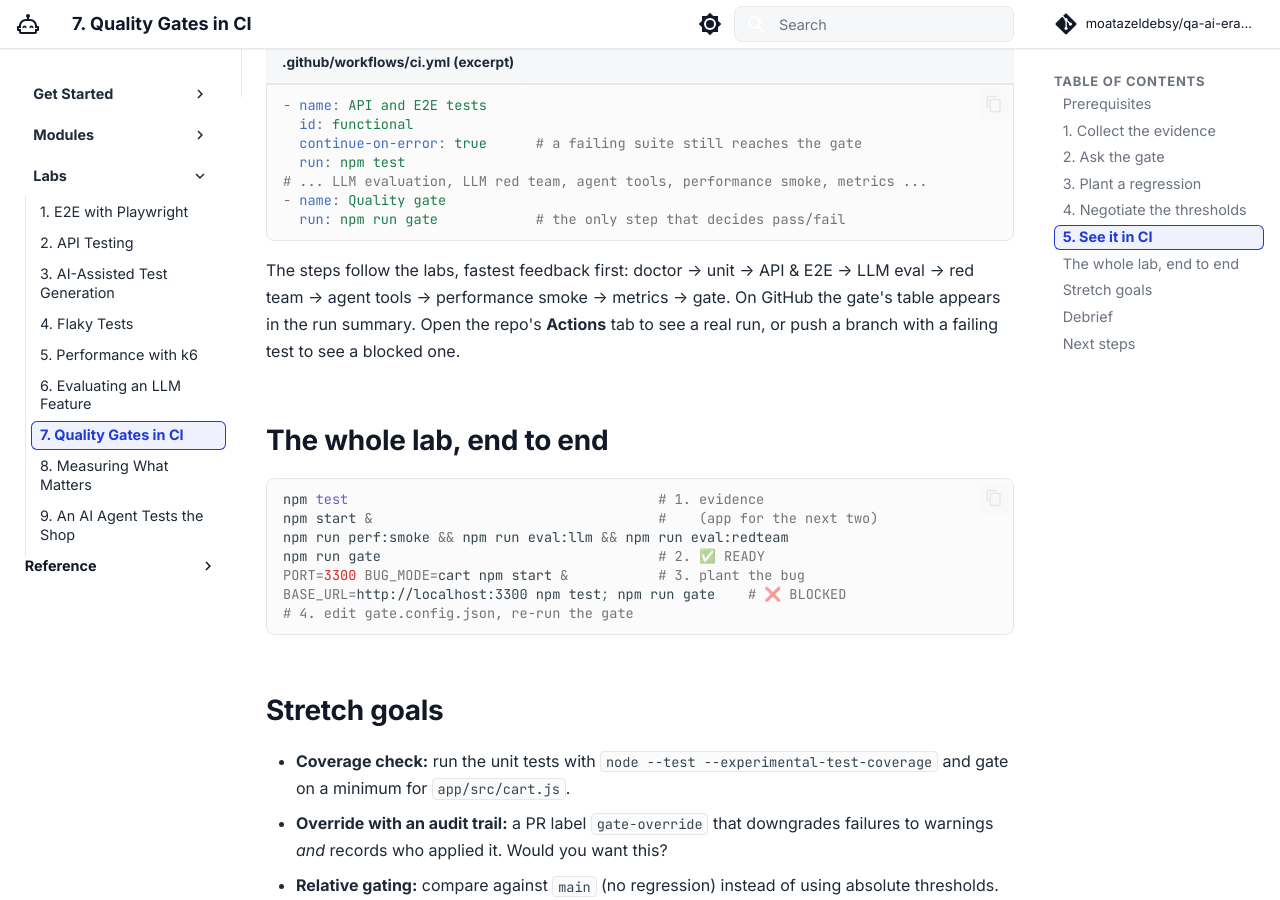
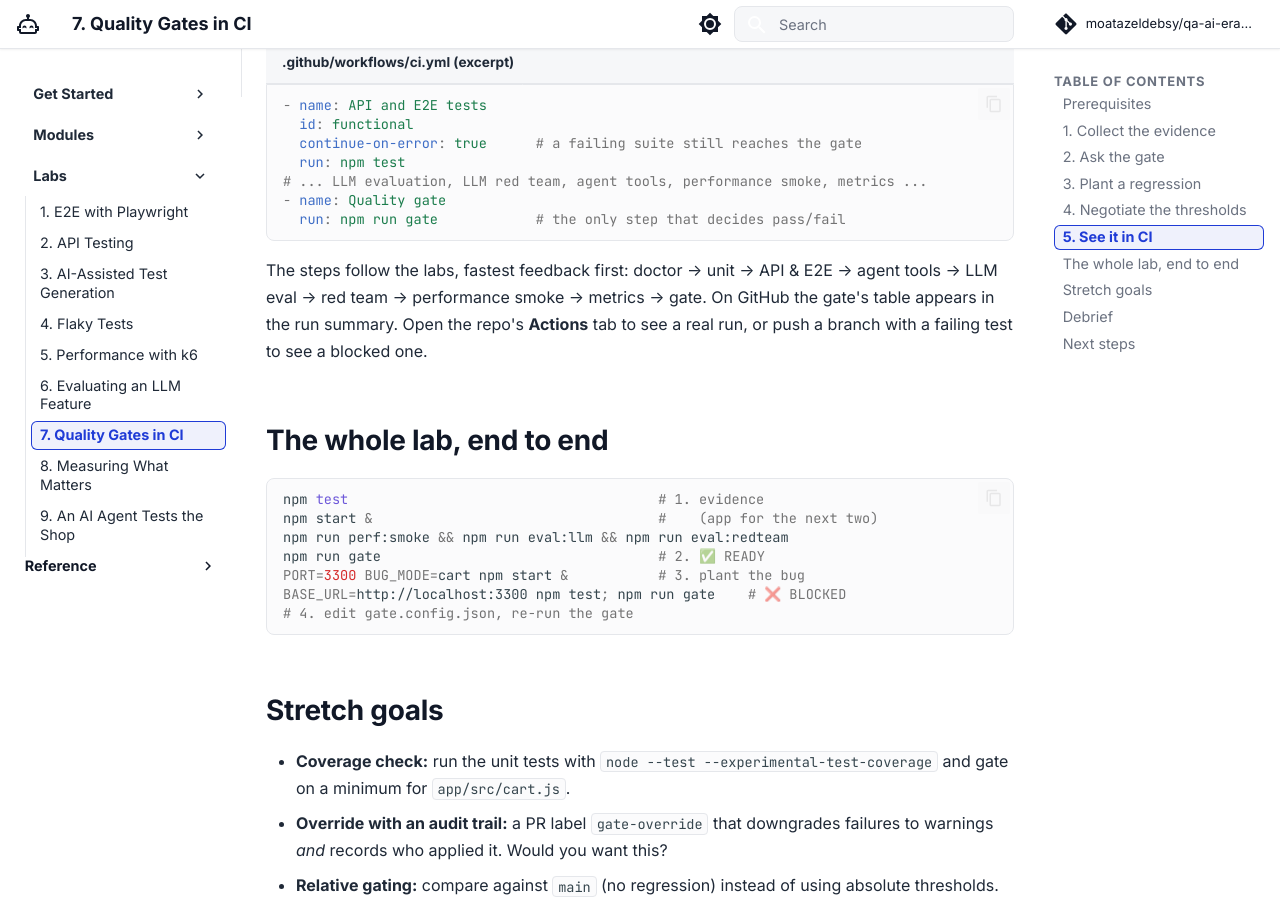
Before and after one commit to moatazeldebsy/qa-ai-era-workshop, an MkDocs documentation site: the page built from docs/labs/lab-07-quality-gate.md, in a window 1280 px wide and 900 px high, scrolled down 2868 px. Built offline with MkDocs 1.6.1 and Material for MkDocs 9.7.7, drawn with Linux system fonts in a browser that asks for light colours; comment, search, counter and statistics services are not loaded.

````diff
--- a/docs/labs/lab-07-quality-gate.md
+++ b/docs/labs/lab-07-quality-gate.md
@@ -104,7 +104,7 @@ Argue it out. Should a 90% eval pass rate block a release? Should performance be
   run: npm run gate            # the only step that decides pass/fail
 ```
 
-The steps follow the labs, fastest feedback first: doctor → unit → API & E2E → LLM eval → red team → agent tools → performance smoke → metrics → gate. On GitHub the gate's table appears in the run summary. Open the repo's **Actions** tab to see a real run, or push a branch with a failing test to see a blocked one.
+The steps follow the labs, fastest feedback first: doctor → unit → API & E2E → agent tools → LLM eval → red team → performance smoke → metrics → gate. On GitHub the gate's table appears in the run summary. Open the repo's **Actions** tab to see a real run, or push a branch with a failing test to see a blocked one.
 
 ## The whole lab, end to end
 
````
Also changed, not shown: 1 other file.
